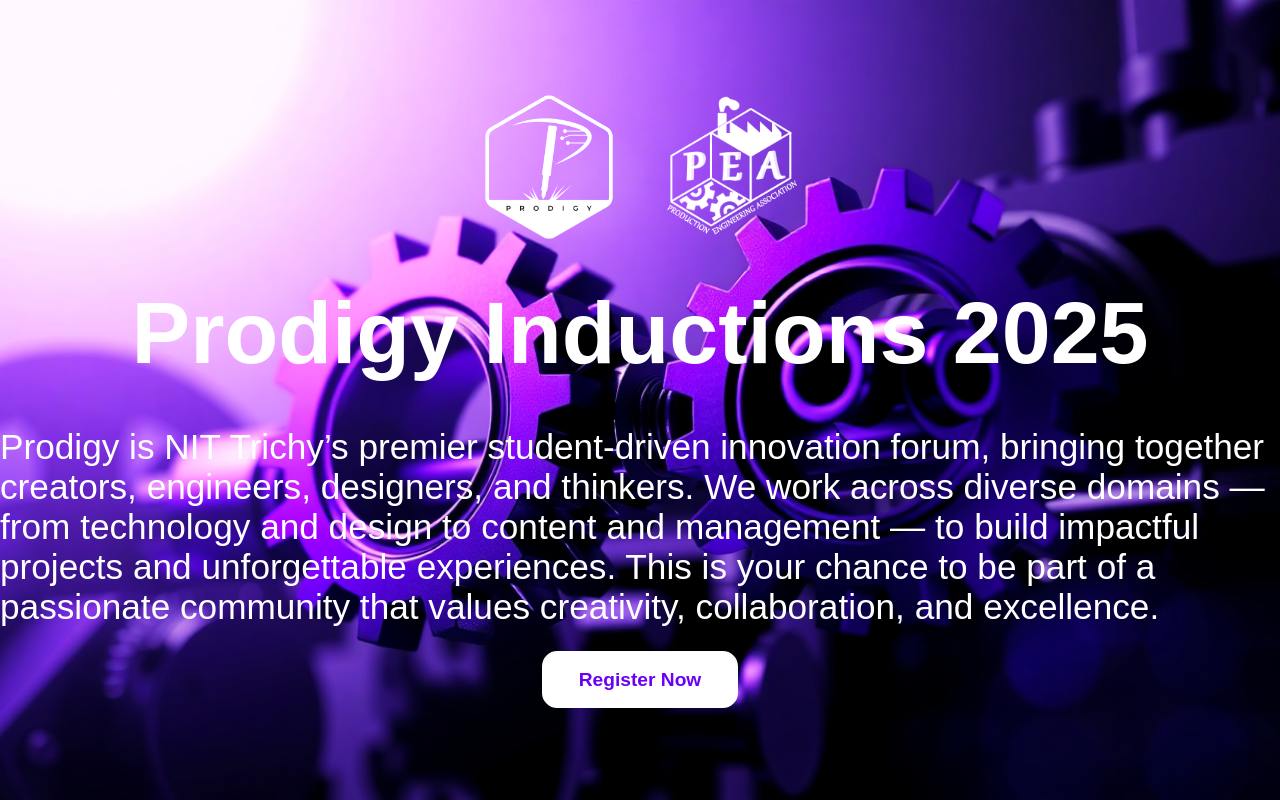
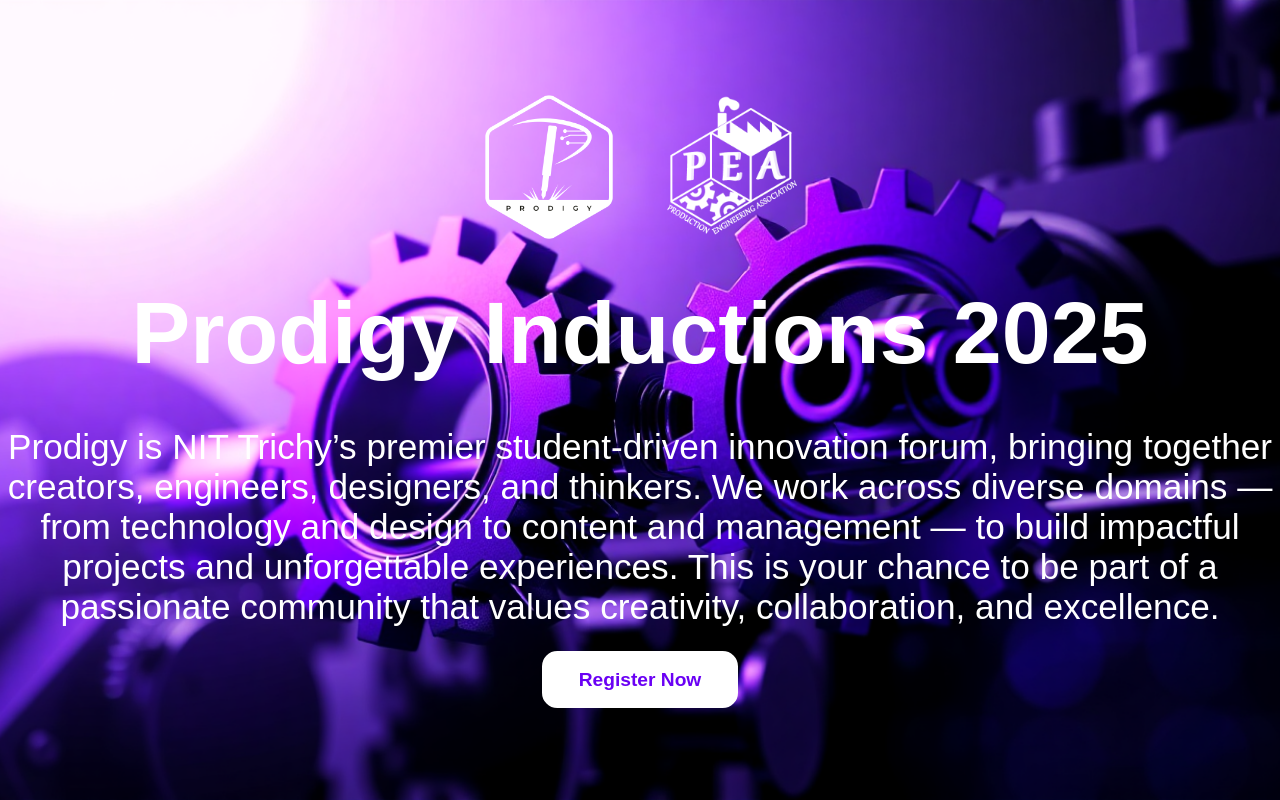
Before and after one commit to M-R-01/Prodigy26Inductions, a React (Vite) app: page / in a window 1280 px wide. Built offline with nearby package versions, Linux system fonts and the light colour scheme; a web font is replaced by a local one.

Commit message:
Final commit

```diff
--- a/src/pages/hero.module.css
+++ b/src/pages/hero.module.css
@@ -24,7 +24,10 @@
   overflow: hidden;
 }
 
-
+.hero p {
+  text-align: center;
+  max-width: 800px;
+}
 
 
 .logoContainer {
```
